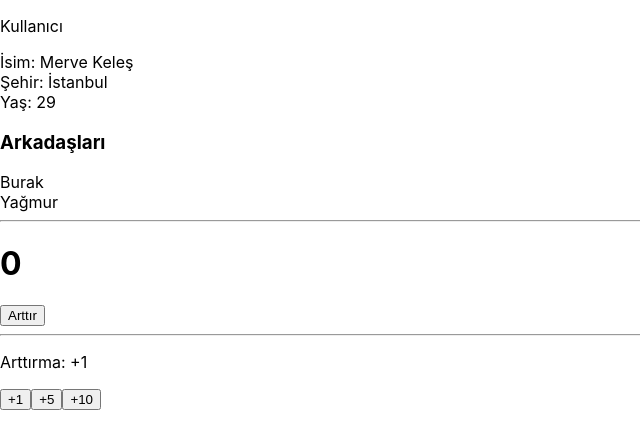
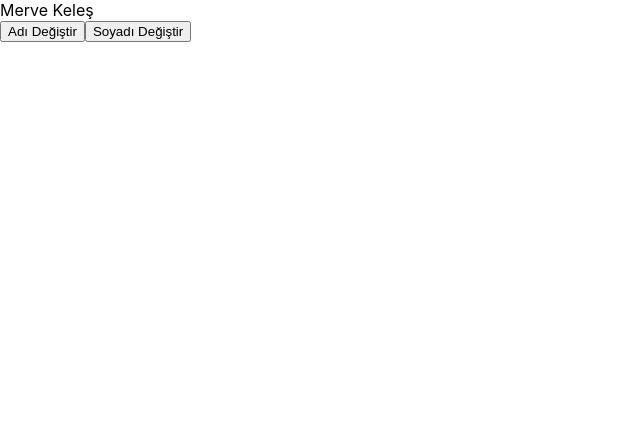
Before and after one commit to Mervegk/gelyaz-react, a React (Create React App) app: page / in a window 1280 px wide. Shown: the top 448 px of the page, without its empty margins (0-640 px from the left). Built offline with nearby package versions, Linux system fonts and the light colour scheme.

Commit message:
state update with objects

```diff
--- a/src/App.js
+++ b/src/App.js
@@ -10,13 +10,7 @@ const data = {
 function App() {
   return (
     <div>
-      <User
-        title="Kullanıcı"
-        data={data}
-        friends={['Burak', 'Yağmur']}
-      />
-      <hr />
-      <Counter />
+      <User />
     </div>
   );
 }
--- a/src/components/User.js
+++ b/src/components/User.js
@@ -1,36 +1,16 @@
-import React from 'react'
-import PropType from "prop-types"
+import React, { useState } from 'react'
 
-function User({ data, friends, title }) {
+export default function User() {
 
-
-
-
+  const [user, setUser] = useState({ name: 'Merve', surname: 'Keleş' });
   return (
     <div>
-      <p>{title}</p>
-      <div>İsim: {data.fullName}</div>
-      <div>Şehir: {data.city}</div>
-      <div>Yaş: {data.age}</div>
-      <h3>Arkadaşları</h3>
-      {
-        friends.map((friend, index) => (
-          <div key={index}>{friend}</div>
-        ))
-      }
+
+      {user.name} {user.surname}
+      <div>
+        <button onClick={() => setUser({ ...user, name: 'Güler' })}>Adı Değiştir</button>
+        <button onClick={() => setUser({ ...user, surname: 'Duman' })}>Soyadı Değiştir</button>
+      </div>
     </div>
   )
 }
-User.propTypes = {
-  title: PropType.string.isRequired,
-  data: PropType.exact({
-    fullName: PropType.string.isRequired,
-    city: PropType.string,
-    age: PropType.number
-  }),
-  friends: PropType.array
-}
-User.defaultProps = {
-  title: 'Kişi'
-}
-export default User;
```
